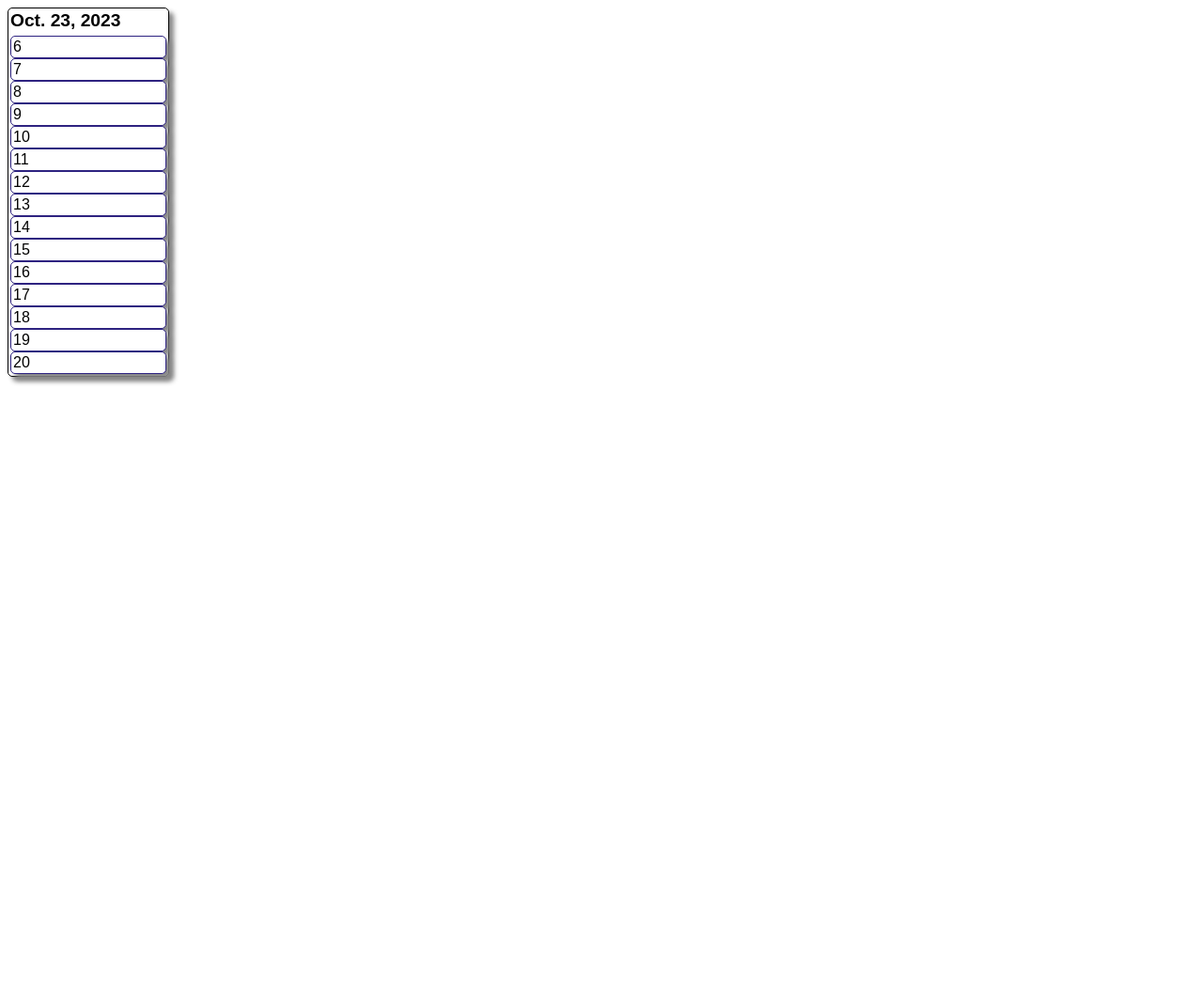
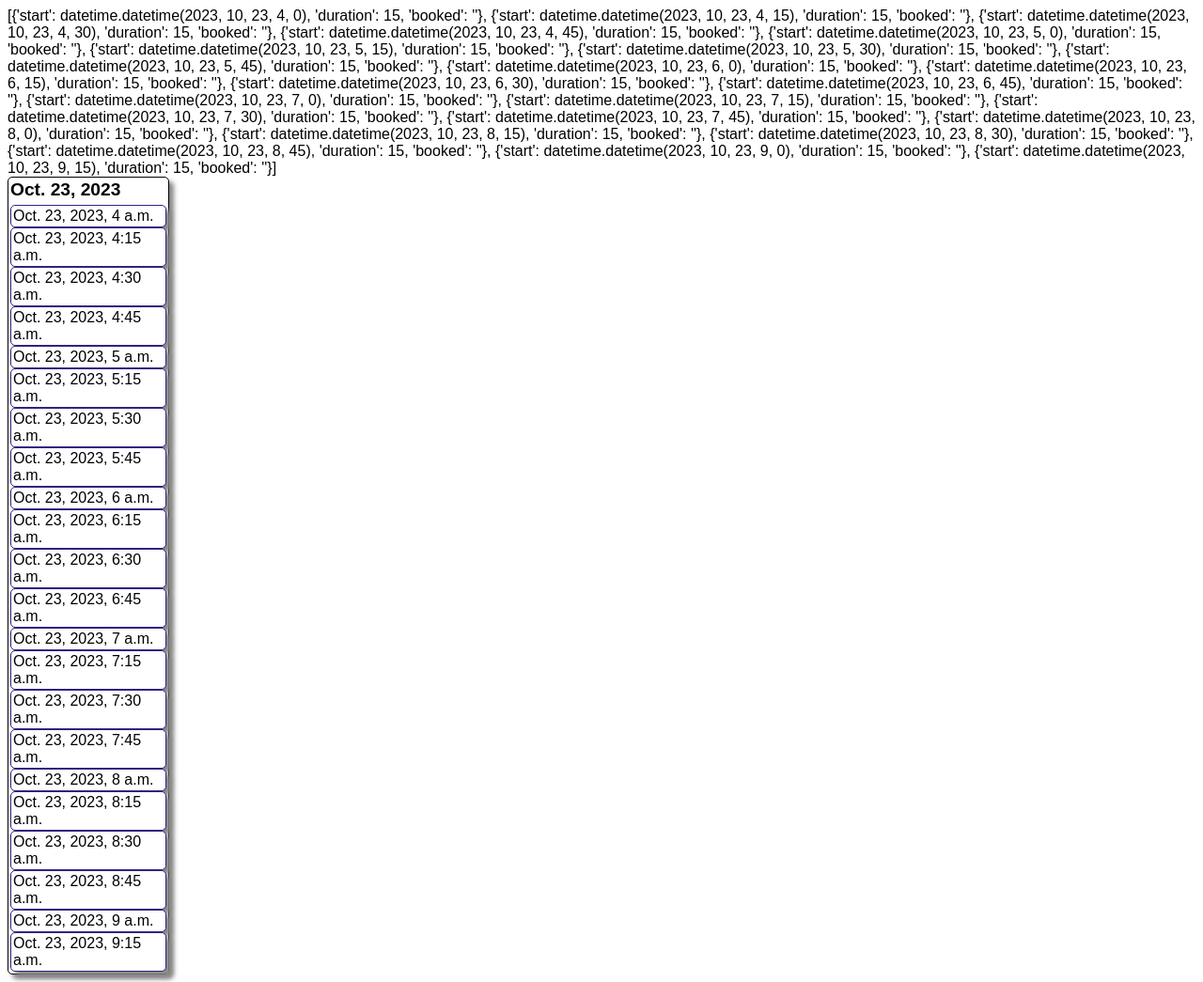
Before and after one commit to adamhannadev/django, a Django app: page / in a window 1280 px wide. Shown: the whole page at 94% size. Before the commit the page ends 409 px from the top, so only its background shows below. Run offline with Django 4.2, Linux system fonts and the light colour scheme; data comes from the database, SQL or seed files in the repository; both versions use the stored data as it was after the commit.

Commit message:
Fix issue with time_blocks start so that lessons and unfilled blocks sort by same data type

```diff
--- a/ahbd/bookings/templates/bookings/week.html
+++ b/ahbd/bookings/templates/bookings/week.html
@@ -75,7 +75,7 @@
     <div class="lesson_time">{{ l.lesson_date.time }}</div>
   </div>
 {% endfor %}
-
+{{time_blocks}}
 <div class="calendar-week-view">
   <div class="calendar-week-view-day">
     <div class="calendar-week-view-day-header">{{ today }}</div>
--- a/ahbd/bookings/views.py
+++ b/ahbd/bookings/views.py
@@ -1,6 +1,7 @@
 from django.shortcuts import render
 from datetime import datetime, timedelta
 from bookings.models import Lesson
+import pandas as pd
 
 def calendar(request):
     # Render the weekly calendar view
@@ -10,7 +11,8 @@ def calendar(request):
 
     def first_day_of_week(date):
         # Return the first day of the week of the date passed in
-        return date + datetime.timedelta(days = -date.weekday())
+        return date + timedelta(days = -date.weekday())
+    this_monday = first_day_of_week(datetime.now())
 
     def build_time_blocks(day):
         # Get all the lessons that occur within the argument passed in as day
@@ -18,7 +20,7 @@ def calendar(request):
         # For each lesson returned create a dictionary with keys 'start', and 'duration'
         time_blocks = []
         for lesson in lessons:
-            time_blocks.append({'start': lesson.lesson_date.hour,
+            time_blocks.append({'start': lesson.lesson_date,
                                 'lesson_date': lesson.lesson_date,
                                 'duration': lesson.duration,
                                 'booked': 'booked',
@@ -27,10 +29,24 @@ def calendar(request):
         # For each 15 minute block of time between a range of hours
         # If that block falls outside the current list of lessons
         # Add it to the time_blocks dictionary
-        for hour in range(6,21):
+
+        def datetime_range(start, end, delta):
+            current = start
+            while current < end:
+                yield current
+                current += delta
+
+        dts = [dt.strftime('%Y-%m-%d T%H:%M Z') for dt in
+            datetime_range(pd.Timestamp.now().round('60min').to_pydatetime(), datetime.now() + timedelta(hours=5),
+            timedelta(minutes=15))]
+
+
+        for hour in dts:
             if hour not in time_blocks:
-                time_blocks.append({'start': hour, 'duration': 60, 'booked': ''})
+                time_blocks.append({'start': datetime.strptime(hour, "%Y-%m-%d T%H:%M Z"), 'duration': 15, 'booked': ''})
         return time_blocks
+
+
     time_blocks = build_time_blocks(datetime.now())
     return render(
         request,
@@ -39,5 +55,76 @@ def calendar(request):
             'week': range(7),
             'today': datetime.now().date,
             'time_blocks': sorted(time_blocks, key=lambda x:x['start'])
+
         }
     )
+
+
+
+
+
+
+
+
+
+
+
+# from django.shortcuts import render
+# from datetime import datetime, timedelta
+# from bookings.models import Lesson
+# import pandas as pd
+
+# def calendar(request):
+#     # Render the weekly calendar view
+#     # Find the first day of the current week
+#     # Get a list of all current lessons
+#     # Create a list of all time blocks for a given day including, time: time, duration: int, booked: boolean
+
+#     def first_day_of_week(date):
+#         # Return the first day of the week of the date passed in
+#         return date + datetime.timedelta(days = -date.weekday())
+
+#     def build_time_blocks(day):
+#         # Get all the lessons that occur within the argument passed in as day
+#         lessons = Lesson.objects.filter(lesson_date__date=day)
+#         # For each lesson returned create a dictionary with keys 'start', and 'duration'
+#         time_blocks = []
+#         for lesson in lessons:
+#             time_blocks.append({'start': lesson.lesson_date.hour,
+#                                 'lesson_date': lesson.lesson_date,
+#                                 'duration': lesson.duration,
+#                                 'booked': 'booked',
+#                                 'student': lesson.student
+#                                 })
+#         # For each 15 minute block of time between a range of hours
+#         # If that block falls outside the current list of lessons
+#         # Add it to the time_blocks dictionary
+
+#         def datetime_range(start, end, delta):
+#             current = start
+#             while current < end:
+#                 yield current
+#                 current += delta
+
+#         dts = [dt.strftime('%Y-%m-%d T%H:%M Z') for dt in
+#             datetime_range(pd.Timestamp.now().round('60min').to_pydatetime(), datetime.now() + timedelta(hours=5),
+#             timedelta(minutes=15))]
+
+
+#         for hour in dts:
+#             if hour not in time_blocks:
+#                 time_blocks.append({'start': datetime.strptime(hour, "%Y-%m-%d T%H:%M Z"), 'duration': 15, 'booked': ''})
+#         return time_blocks
+
+
+#     time_blocks = build_time_blocks(datetime.now())
+#     return render(
+#         request,
+#         "bookings/week.html",
+#         {
+#             'week': range(7),
+#             'today': datetime.now().date,
+#             #'time_blocks': sorted(time_blocks, key=lambda x:x['start'])
+#              'time_blocks': time_blocks
+#         }
+#     )
```
Also changed, not shown: ahbd/dev.db.
